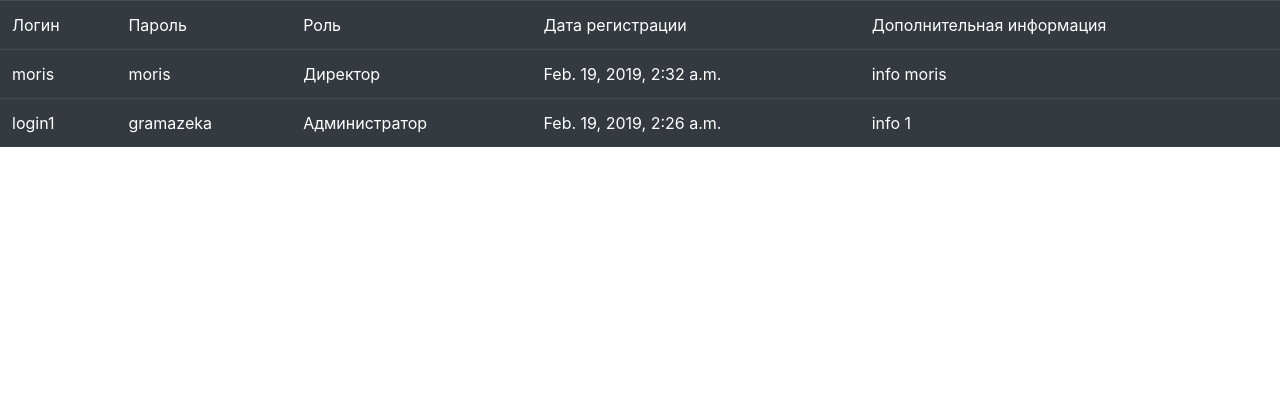
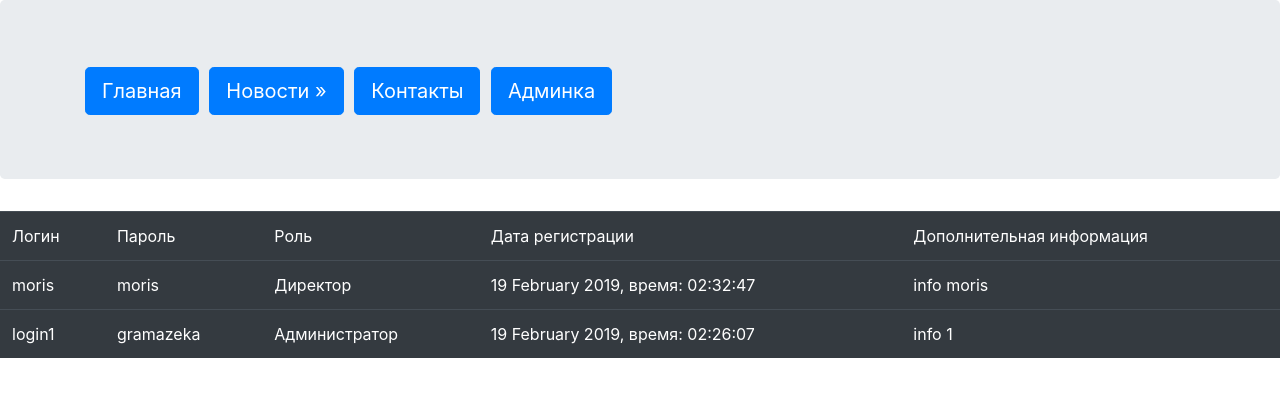
Before and after one commit to optima211/django-test, a Django app: page /admin123/ in a window 1280 px wide. Shown: the top 397 px of the page. Run offline with Django 3.2, Linux system fonts and the light colour scheme; data comes from the database, SQL or seed files in the repository; some libraries are stand-ins or nearby versions.

Commit message:
correct design code & date register

```diff
--- a/admin123/templates/admin123/admin-panel.html
+++ b/admin123/templates/admin123/admin-panel.html
@@ -8,23 +8,30 @@
     <meta name="viewport" content="width=device-width, initial-scale=1, shrink-to-fit=no"/>
 
     <!-- Bootstrap CSS -->
-    <link rel="stylesheet" href="https://stackpath.bootstrapcdn.com/bootstrap/4.2.1/css/bootstrap.min.css" integrity="sha384-GJzZqFGwb1QTTN6wy59ffF1BuGJpLSa9DkKMp0DgiMDm4iYMj70gZWKYbI706tWS" crossorigin="anonymous"/>
+    <link rel="stylesheet" href="https://stackpath.bootstrapcdn.com/bootstrap/4.2.1/css/bootstrap.min.css"
+          integrity="sha384-GJzZqFGwb1QTTN6wy59ffF1BuGJpLSa9DkKMp0DgiMDm4iYMj70gZWKYbI706tWS" crossorigin="anonymous"/>
 
     <title>Hello, world!</title>
 </head>
 <body>
+<h1>{% include "admin123/includes/menu-button.html" %}</h1>
 <form id="form1">
     <div class="row">
         <div class="col-md-12">
             {% block content-adminlist %}
-
             {% endblock %}
         </div>
 
     </div>
 </form>
-    <script src="https://code.jquery.com/jquery-3.3.1.slim.min.js" integrity="sha384-q8i/X+965DzO0rT7abK41JStQIAqVgRVzpbzo5smXKp4YfRvH+8abtTE1Pi6jizo" crossorigin="anonymous"></script>
-    <script src="https://cdnjs.cloudflare.com/ajax/libs/popper.js/1.14.6/umd/popper.min.js" integrity="sha384-wHAiFfRlMFy6i5SRaxvfOCifBUQy1xHdJ/yoi7FRNXMRBu5WHdZYu1hA6ZOblgut" crossorigin="anonymous"></script>
-    <script src="https://stackpath.bootstrapcdn.com/bootstrap/4.2.1/js/bootstrap.min.js" integrity="sha384-B0UglyR+jN6CkvvICOB2joaf5I4l3gm9GU6Hc1og6Ls7i6U/mkkaduKaBhlAXv9k" crossorigin="anonymous"></script>
+<script src="https://code.jquery.com/jquery-3.3.1.slim.min.js"
+        integrity="sha384-q8i/X+965DzO0rT7abK41JStQIAqVgRVzpbzo5smXKp4YfRvH+8abtTE1Pi6jizo"
+        crossorigin="anonymous"></script>
+<script src="https://cdnjs.cloudflare.com/ajax/libs/popper.js/1.14.6/umd/popper.min.js"
+        integrity="sha384-wHAiFfRlMFy6i5SRaxvfOCifBUQy1xHdJ/yoi7FRNXMRBu5WHdZYu1hA6ZOblgut"
+        crossorigin="anonymous"></script>
+<script src="https://stackpath.bootstrapcdn.com/bootstrap/4.2.1/js/bootstrap.min.js"
+        integrity="sha384-B0UglyR+jN6CkvvICOB2joaf5I4l3gm9GU6Hc1og6Ls7i6U/mkkaduKaBhlAXv9k"
+        crossorigin="anonymous"></script>
 </body>
 </html>
--- a/admin123/templates/admin123/admin-select.html
+++ b/admin123/templates/admin123/admin-select.html
@@ -13,9 +13,10 @@
             <tr>
                 <td>{{ post.login }}</td>
                 <td>{{ post.password }}</td>
-                <td>{% if post.right == 1 %}
-                    Администратор
-                {% endif %}
+                <td>
+                    {% if post.right == 1 %}
+                        Администратор
+                    {% endif %}
                     {% if post.right == 2 %}
                         Директор
                     {% endif %}
@@ -24,8 +25,9 @@
                     {% endif %}
                     {% if post.right == 4 %}
                         Пользователь
-                    {% endif %}</td>
-                <td>{{ post.date }}</td>
+                    {% endif %}
+                </td>
+                <td>{{ post.date|date:"j F Y, время: H:i:s" }}</td>
                 <td>{{ post.info }}</td>
             </tr>
         {% endfor %}
--- /dev/null
+++ b/admin123/templates/admin123/includes/menu-button.html
@@ -0,0 +1,8 @@
+<div class="jumbotron">
+    <div class="container">
+            <a href="/" class="btn btn-primary btn-lg">Главная</a>
+            <a href="/news" class="btn btn-primary btn-lg">Новости &raquo;</a>
+            <a href="/contact" class="btn btn-primary btn-lg">Контакты</a>
+            <a href="/admin123" class="btn btn-primary btn-lg">Админка</a>
+    </div>
+</div>
```
Lines whose indentation alone changed are shown as unchanged.
